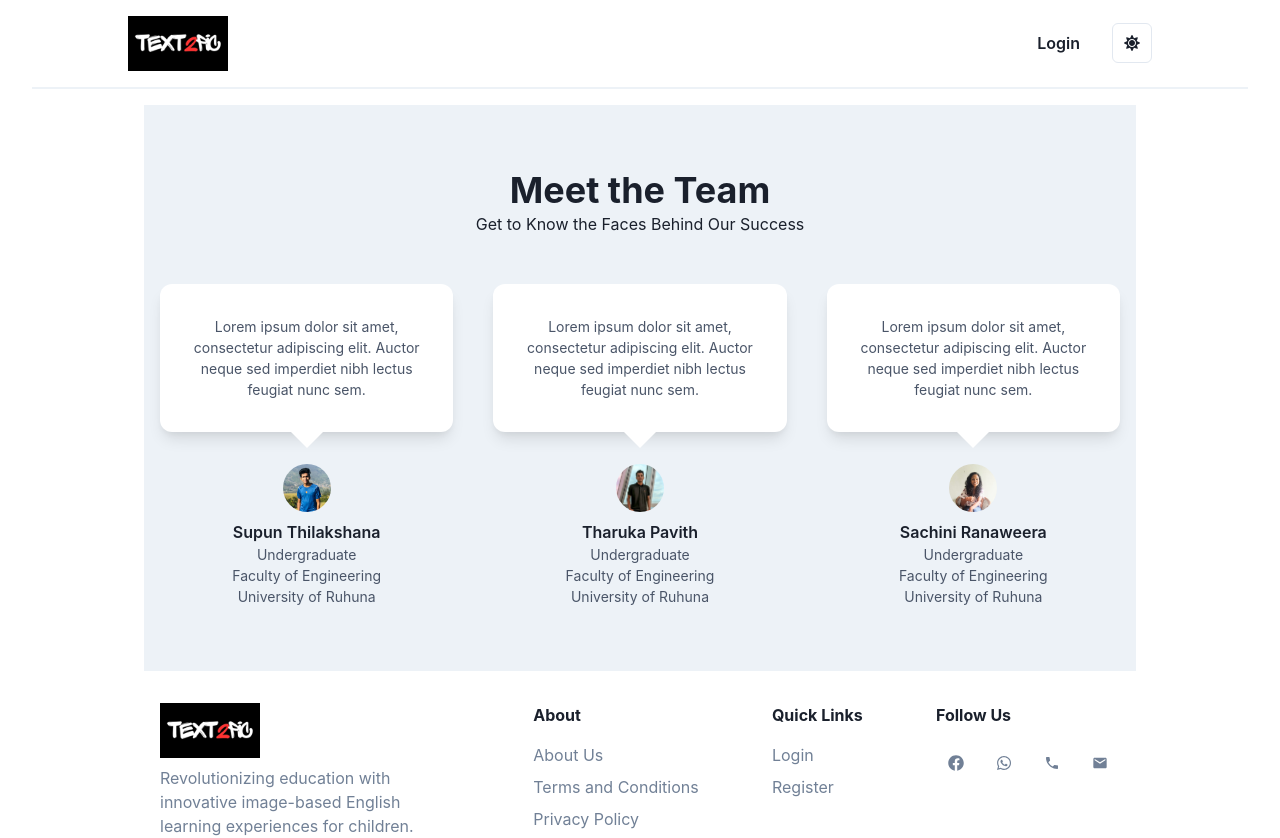
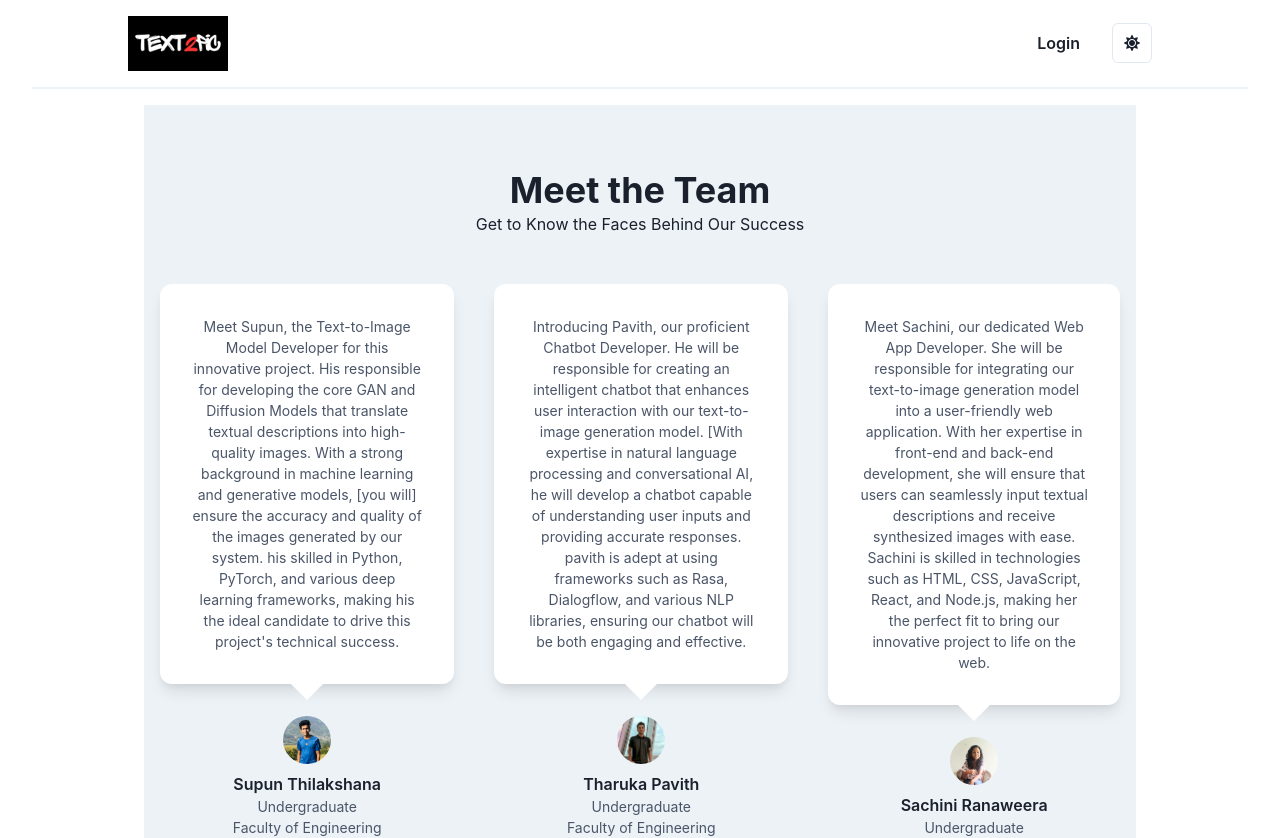
Before and after one commit to ranaweerasc65/Text2Pic_frontend, a React (Create React App) app: page /meet-the-team in a window 1280 px wide. Shown: the top 838 px of the page. Built offline with nearby package versions, Linux system fonts and the light colour scheme; no server answers.

Commit message:
update team description

```diff
--- a/src/pages/MeetTheTeam.jsx
+++ b/src/pages/MeetTheTeam.jsx
@@ -103,8 +103,12 @@ import {
             <TestimonialContent>
 
               <TestimonialText>
-                Lorem ipsum dolor sit amet, consectetur adipiscing elit. Auctor
-                neque sed imperdiet nibh lectus feugiat nunc sem.
+                Meet Supun, the Text-to-Image Model Developer for this innovative project.
+                His responsible for developing the core GAN and Diffusion Models that translate
+                textual descriptions into high-quality images. With a strong background in machine learning
+                and generative models, [you will] ensure the accuracy and quality of the images generated by our system.
+                his skilled in Python, PyTorch, and various deep learning frameworks,
+                making his the ideal candidate to drive this project's technical success.
               </TestimonialText>
             </TestimonialContent>
             <TestimonialAvatar
@@ -123,8 +127,13 @@ import {
             <TestimonialContent>
 
               <TestimonialText>
-                Lorem ipsum dolor sit amet, consectetur adipiscing elit. Auctor
-                neque sed imperdiet nibh lectus feugiat nunc sem.
+                Introducing Pavith, our proficient Chatbot Developer.
+                He will be responsible for creating an intelligent chatbot that enhances
+                user interaction with our text-to-image generation model. [With expertise in natural
+                language processing and conversational AI, he will develop a chatbot capable
+                of understanding user inputs and providing accurate responses. pavith
+                is adept at using frameworks such as Rasa, Dialogflow,
+                and various NLP libraries, ensuring our chatbot will be both engaging and effective.
               </TestimonialText>
             </TestimonialContent>
             <TestimonialAvatar
@@ -143,8 +152,13 @@ import {
             <TestimonialContent>
 
               <TestimonialText>
-                Lorem ipsum dolor sit amet, consectetur adipiscing elit. Auctor
-                neque sed imperdiet nibh lectus feugiat nunc sem.
+                Meet Sachini, our dedicated Web App Developer.
+                She will be responsible for integrating our text-to-image generation model into a
+                user-friendly web application. With her expertise in front-end and back-end development,
+                she will ensure that users can seamlessly input textual descriptions and receive synthesized
+                images with ease. Sachini is skilled in technologies such as HTML, CSS, JavaScript, React,
+                and Node.js,
+                making her the perfect fit to bring our innovative project to life on the web.
               </TestimonialText>
             </TestimonialContent>
             <TestimonialAvatar
```
Also changed, not shown: 1 other file (tests, documents, lock files or other folders).
